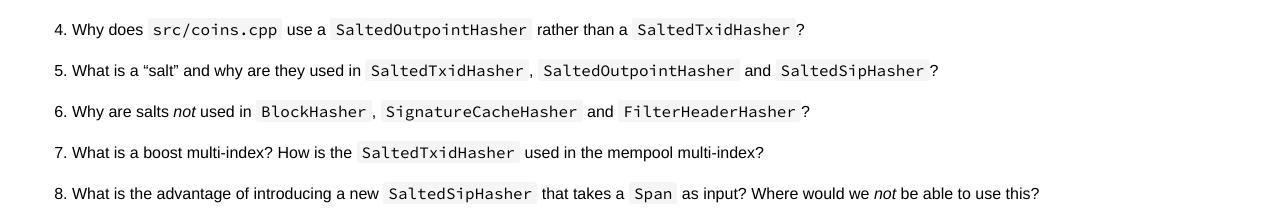
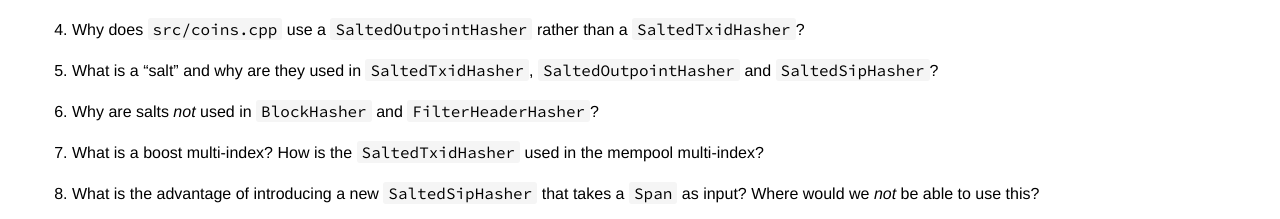
Before and after one commit to bitcoin-core-review-club/website, a Jekyll site: the page built from _posts/2020-12-16-#19935.md, in a window 1280 px wide. Shown: the part 1702-1921 px from the top of the page. Built offline with Jekyll 4.4.1, drawn with Linux system fonts in a browser that asks for light colours.

Commit message:
n19935: Remove SignatureCacheHasher from q6

```diff
--- a/_posts/2020-12-16-#19935.md
+++ b/_posts/2020-12-16-#19935.md
@@ -99,8 +99,7 @@ objects (via the magic of `Span` [#18468](https://bitcoincore.reviews/18468))
 5. What is a "salt" and why are they used in `SaltedTxidHasher`,
    `SaltedOutpointHasher` and `SaltedSipHasher`?
 
-6. Why are salts _not_ used in `BlockHasher`, `SignatureCacheHasher` and
-   `FilterHeaderHasher`?
+6. Why are salts _not_ used in `BlockHasher` and `FilterHeaderHasher`?
 
 7. What is a boost multi-index? How is the `SaltedTxidHasher` used in the
    mempool multi-index?
```
